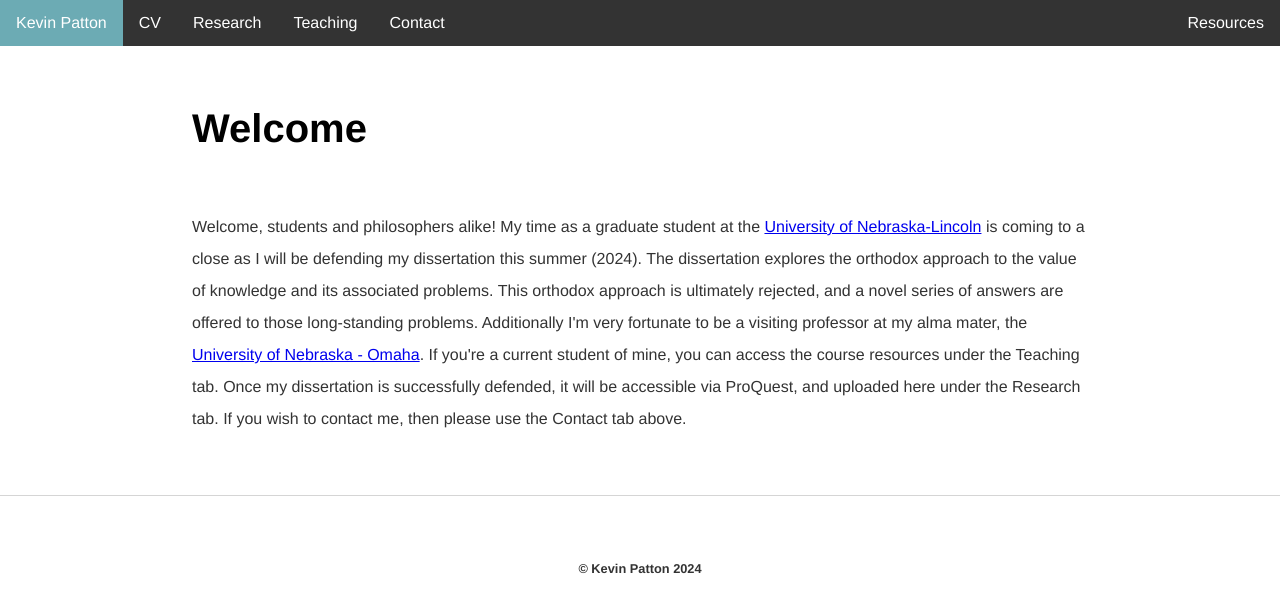
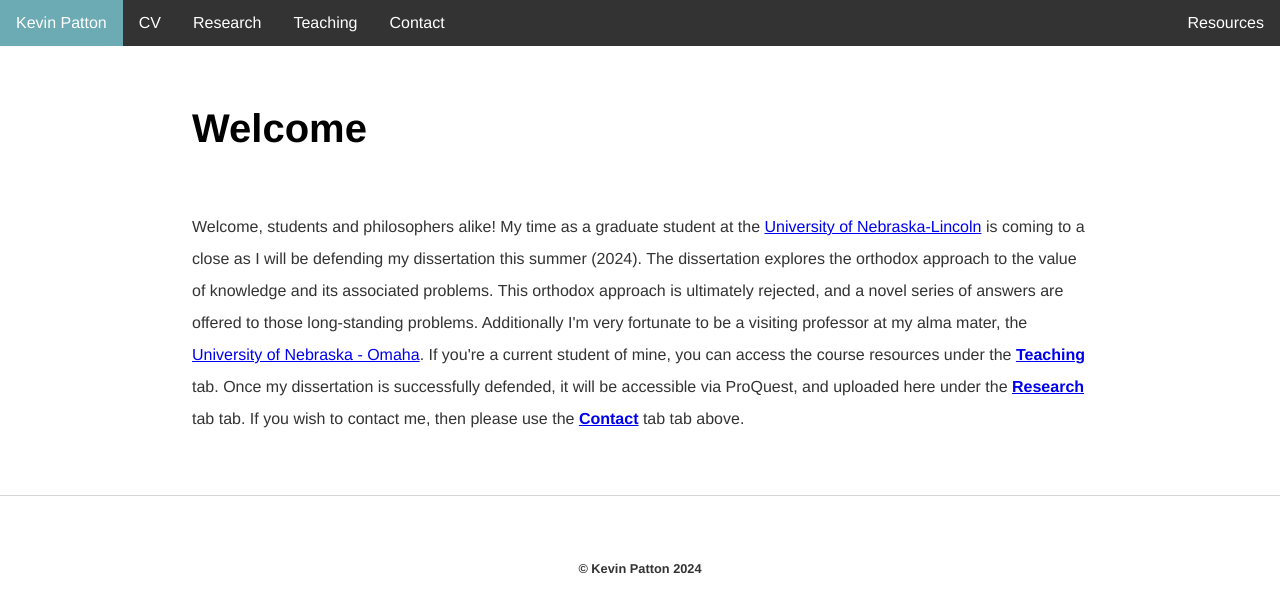
Before and after one commit to kevinjpatton/kevinjpatton.github.io, a Jekyll site: the page built from index.html, in a window 1280 px wide. Shown: the top 613 px of the page. Built offline with Jekyll 4.4.1, drawn with Linux system fonts in a browser that asks for light colours; Markdown is read by kramdown in place of the engine named in the settings.

Commit message:
Update index.html

```diff
--- a/index.html
+++ b/index.html
@@ -4,5 +4,5 @@
 ---
 <div class="blurb">
 	<h1>Welcome</h1>
-	<p>Welcome, students and philosophers alike! My time as a graduate student at the  <a href="http://www.unl.edu/philosophy/graduate-students#patton" target="_blank">University of Nebraska-Lincoln</a> is coming to a close as I will be defending my dissertation this summer (2024). The dissertation explores the orthodox approach to the value of knowledge and its associated problems. This orthodox approach is ultimately rejected, and a novel series of answers are offered to those long-standing problems. Additionally I'm very fortunate to be a visiting professor at my alma mater, the <a href="https://www.unomaha.edu/college-of-arts-and-sciences/philosophy/about-us/directory/kevin-patton.php" target="_blank">University of Nebraska - Omaha</a>. If you're a current student of mine, you can access the course resources under the Teaching tab. Once my dissertation is successfully defended, it will be accessible via ProQuest, and uploaded here under the Research tab. If you wish to contact me, then please use the Contact tab above.</p>
+	<p>Welcome, students and philosophers alike! My time as a graduate student at the  <a href="http://www.unl.edu/philosophy/graduate-students#patton" target="_blank">University of Nebraska-Lincoln</a> is coming to a close as I will be defending my dissertation this summer (2024). The dissertation explores the orthodox approach to the value of knowledge and its associated problems. This orthodox approach is ultimately rejected, and a novel series of answers are offered to those long-standing problems. Additionally I'm very fortunate to be a visiting professor at my alma mater, the <a href="https://www.unomaha.edu/college-of-arts-and-sciences/philosophy/about-us/directory/kevin-patton.php" target="_blank">University of Nebraska - Omaha</a>. If you're a current student of mine, you can access the course resources under the <b><a href="/teaching/index.html" target="_blank">Teaching</a></b> tab. Once my dissertation is successfully defended, it will be accessible via ProQuest, and uploaded here under the <b><a href="/teaching/index.html" target="_blank">Research</a></b> tab tab. If you wish to contact me, then please use the <b><a href="/teaching/index.html" target="_blank">Contact</a></b> tab tab above.</p>
 </div><!-- /.blurb -->
```
